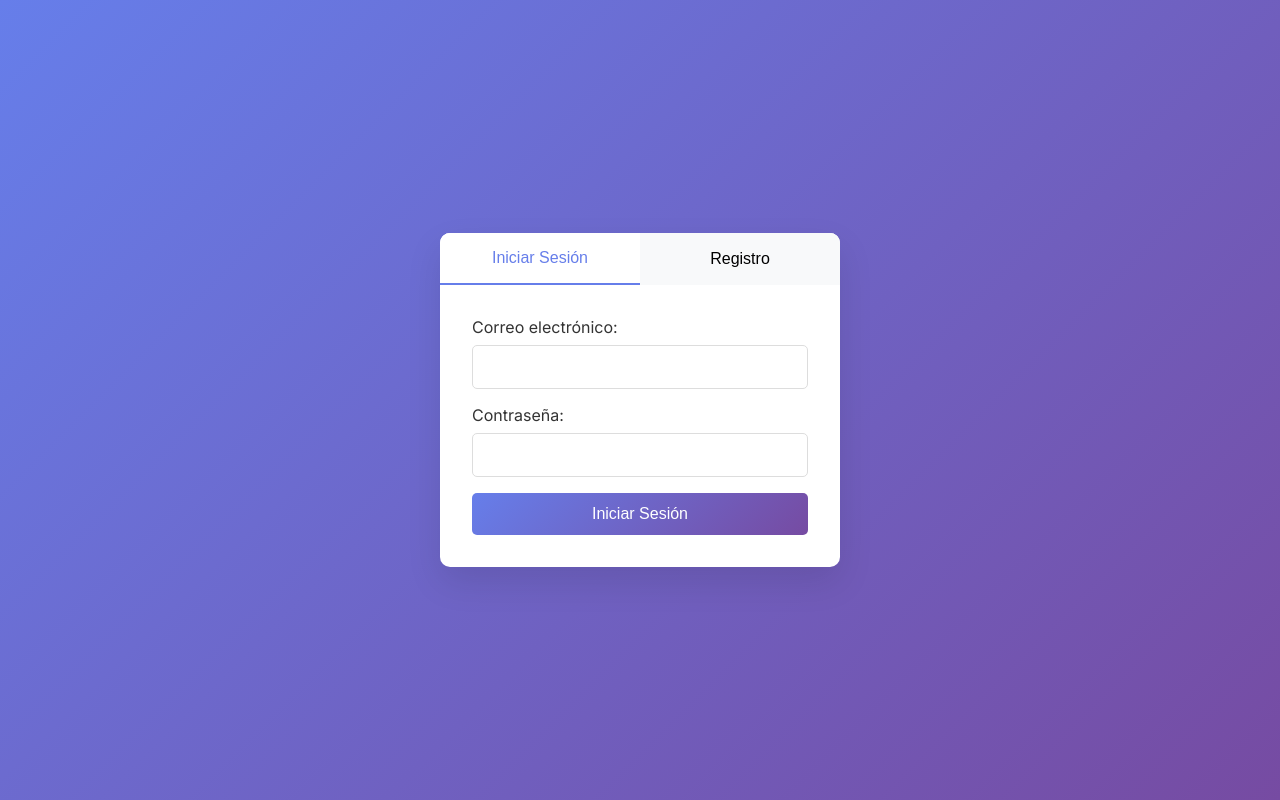
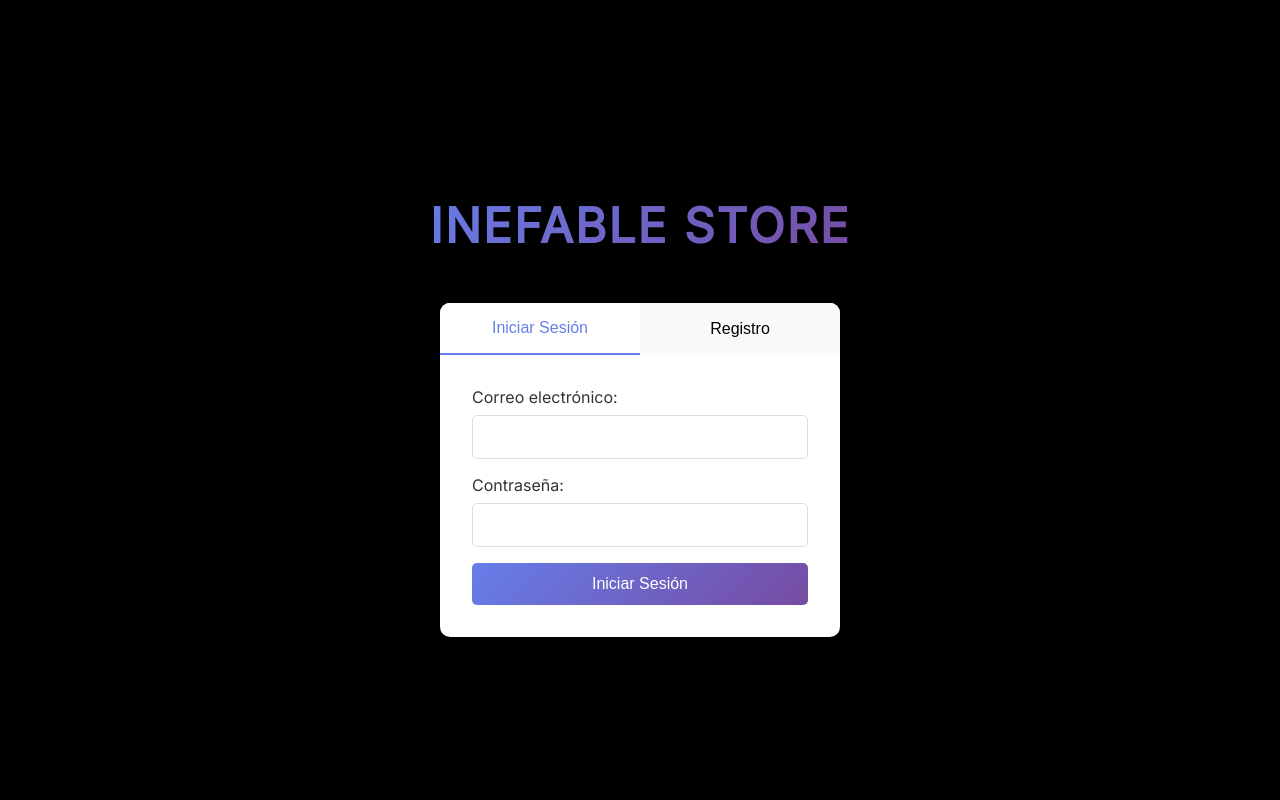
Before and after one commit to 2eliot/Revendedores, a Flask app: page /auth in a window 1280 px wide. Run offline with Flask 3, Linux system fonts and the light colour scheme.

Commit message:
Assistant checkpoint: Add store title and black background to login page
Assistant generated file changes:
- templates/auth.html: Add store title and change background to black, Add store title HTML

---

User prompt:

puedes añadir el titulo de la tienda INEFABLE STOR Y CAMBIAR EL FONDO A NEGRO en la pagina de login

Replit-Commit-Author: Assistant
Replit-Commit-Session-Id: 9930586c-a53e-4d5e-8493-d53237edb589

```diff
--- a/templates/auth.html
+++ b/templates/auth.html
@@ -15,11 +15,32 @@
 
     body {
       font-family: 'Inter', sans-serif;
-      background: linear-gradient(135deg, #667eea 0%, #764ba2 100%);
+      background-color: #000000;
       min-height: 100vh;
       display: flex;
+      flex-direction: column;
       align-items: center;
       justify-content: center;
+    }
+
+    .store-title {
+      text-align: center;
+      padding: 2rem 0 1rem 0;
+      background: linear-gradient(135deg, #667eea 0%, #764ba2 100%);
+      -webkit-background-clip: text;
+      -webkit-text-fill-color: transparent;
+      background-clip: text;
+      font-size: 3rem;
+      font-weight: 700;
+      letter-spacing: 2px;
+      margin-bottom: 2rem;
+    }
+
+    @media (max-width: 768px) {
+      .store-title {
+        font-size: 2rem;
+        letter-spacing: 1px;
+      }
     }
 
     .auth-container {
@@ -121,6 +142,7 @@
   </style>
 </head>
 <body>
+  <h1 class="store-title">INEFABLE STORE</h1>
   <div class="auth-container">
     <div class="tabs">
       <button class="tab active" onclick="switchTab('login')">Iniciar Sesión</button>
```
